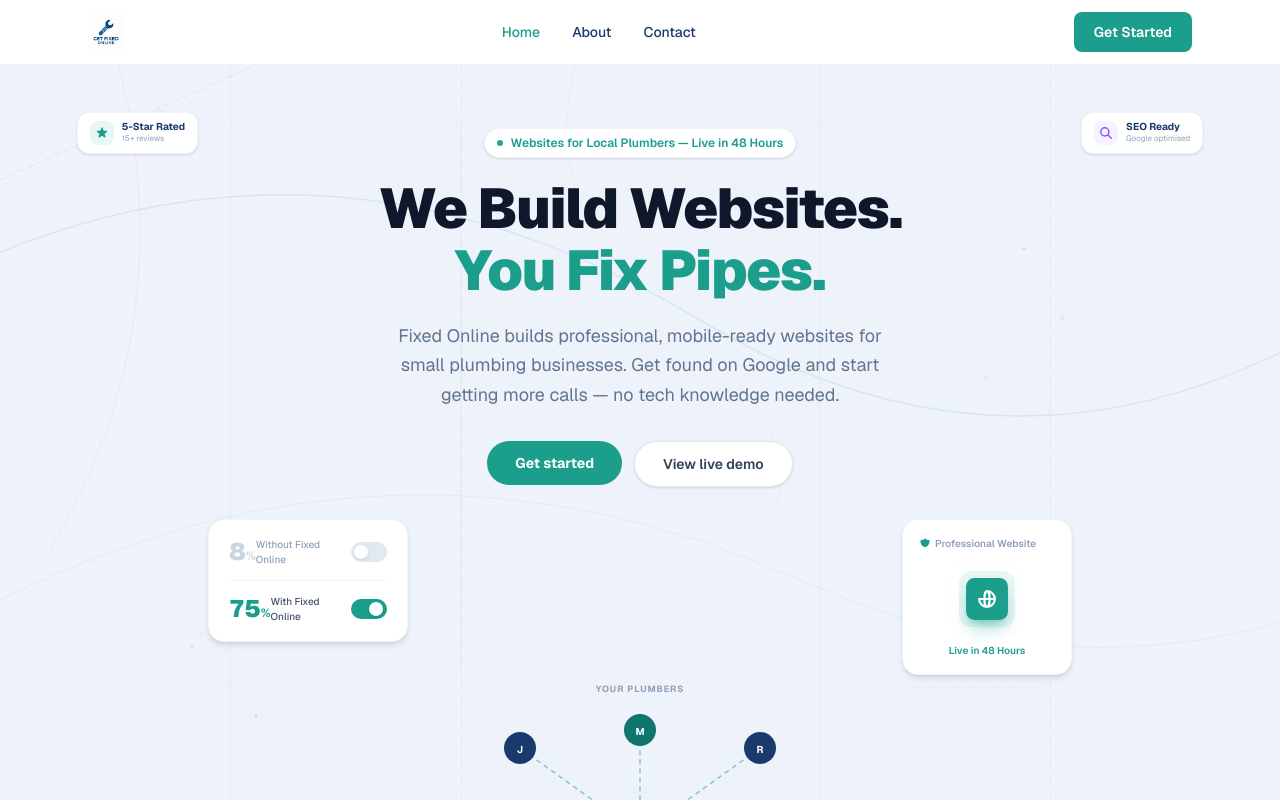
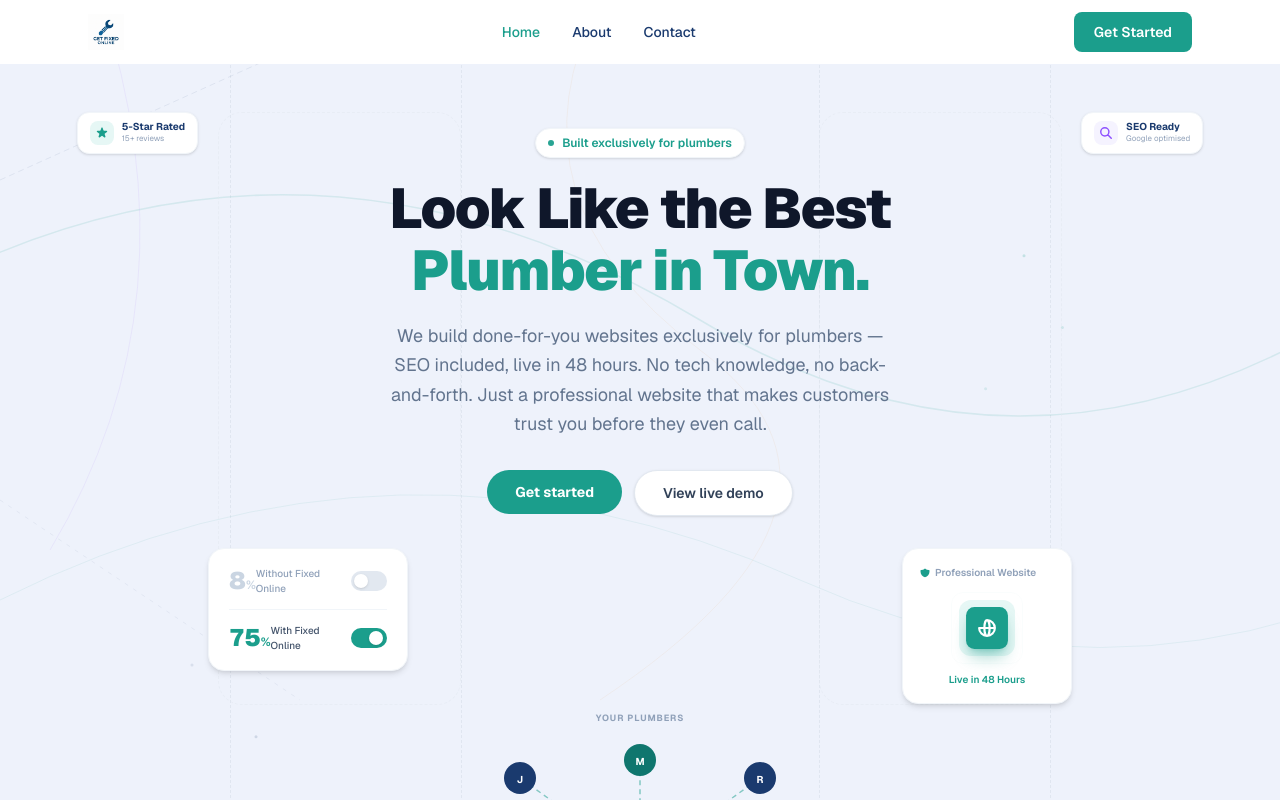
Before and after one commit to NainThriq/fixedonline, a Next.js app: page / in a window 1280 px wide. Shown: the top 800 px of the page. Built offline with nearby package versions, Linux system fonts and the light colour scheme.

Commit message:
Hero copy: trust/credibility positioning, friendly tone, all differentiators

```diff
--- a/src/app/layout.tsx
+++ b/src/app/layout.tsx
@@ -12,11 +12,11 @@ const geistSans = Geist({
 export const metadata: Metadata = {
   metadataBase: new URL("https://getfixedonline.uk"),
   title: {
-    default: "Fixed Online — Professional Websites for Local Plumbers",
+    default: "Fixed Online — Look Like the Best Plumber in Town",
     template: "%s | Fixed Online",
   },
   description:
-    "Fixed Online builds professional, mobile-ready websites for small plumbing businesses. Get online in 48 hours. No tech knowledge required.",
+    "Fixed Online builds done-for-you websites exclusively for plumbers — SEO included, live in 48 hours. No tech knowledge, no hassle. Look professional, get trusted, get called.",
   keywords: [
     "plumber website",
     "plumbing business website",
--- a/src/app/page.tsx
+++ b/src/app/page.tsx
@@ -7,9 +7,9 @@ import ReviewsCarousel from "@/components/ReviewsCarousel";
 import CtaBanner from "@/components/CtaBanner";
 
 export const metadata: Metadata = {
-  title: "Fixed Online — Websites for Local Plumbers, Ready in 48 Hours",
+  title: "Fixed Online — Look Like the Best Plumber in Town",
   description:
-    "Fixed Online builds professional, mobile-ready websites for small plumbing businesses. Get your plumbing business found on Google in 48 hours. No tech knowledge required.",
+    "Fixed Online builds done-for-you, SEO-ready websites exclusively for plumbers. Go from invisible to trusted online in 48 hours. No tech knowledge, no hassle.",
   alternates: {
     canonical: "https://getfixedonline.uk",
   },
--- a/src/components/HeroSection.tsx
+++ b/src/components/HeroSection.tsx
@@ -343,7 +343,7 @@ export default function HeroSection() {
             <motion.span className="w-1.5 h-1.5 bg-teal rounded-full"
               animate={{ opacity: [1, 0.3, 1] }}
               transition={{ duration: 1.6, repeat: Infinity }} />
-            Websites for Local Plumbers — Live in 48 Hours
+            Built exclusively for plumbers
           </span>
         </motion.div>
 
@@ -353,8 +353,8 @@ export default function HeroSection() {
           className="text-4xl sm:text-5xl lg:text-[3.5rem] font-black leading-[1.1] tracking-tight mb-5"
           style={{ color: "#0f172a" }}
         >
-          We Build Websites.<br />
-          <span style={{ color: "#1b9e8c" }}>You Fix Pipes.</span>
+          Look Like the Best<br />
+          <span style={{ color: "#1b9e8c" }}>Plumber in Town.</span>
         </motion.h1>
 
         <motion.p
@@ -362,8 +362,8 @@ export default function HeroSection() {
           transition={{ delay: 0.35, duration: 0.6, ease }}
           className="text-slate-500 text-base sm:text-lg max-w-lg mx-auto leading-relaxed mb-8"
         >
-          Fixed Online builds professional, mobile-ready websites for small plumbing
-          businesses. Get found on Google and start getting more calls — no tech knowledge needed.
+          We build done-for-you websites exclusively for plumbers — SEO included, live in 48 hours.
+          No tech knowledge, no back-and-forth. Just a professional website that makes customers trust you before they even call.
         </motion.p>
 
         <motion.div
```
